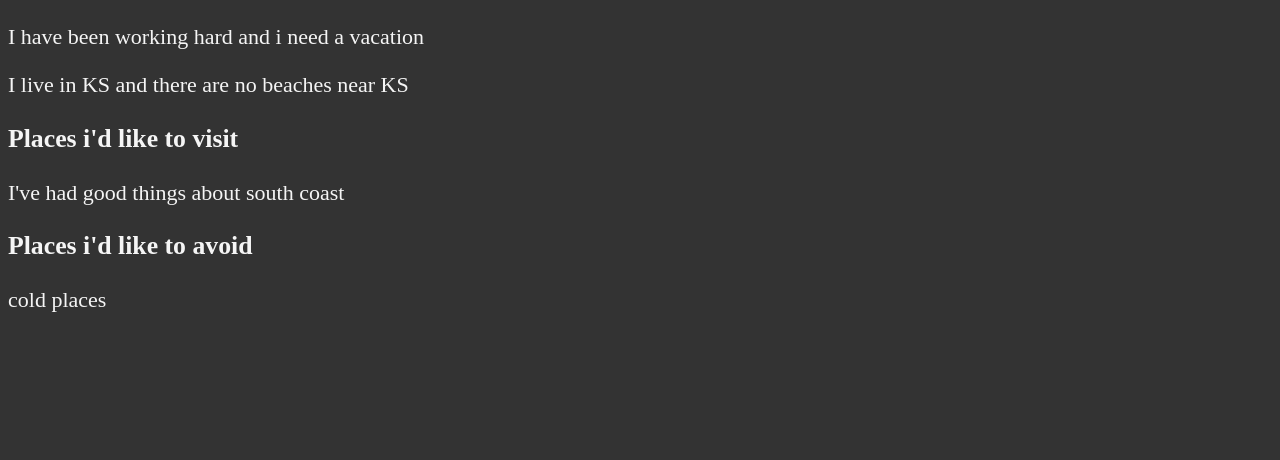
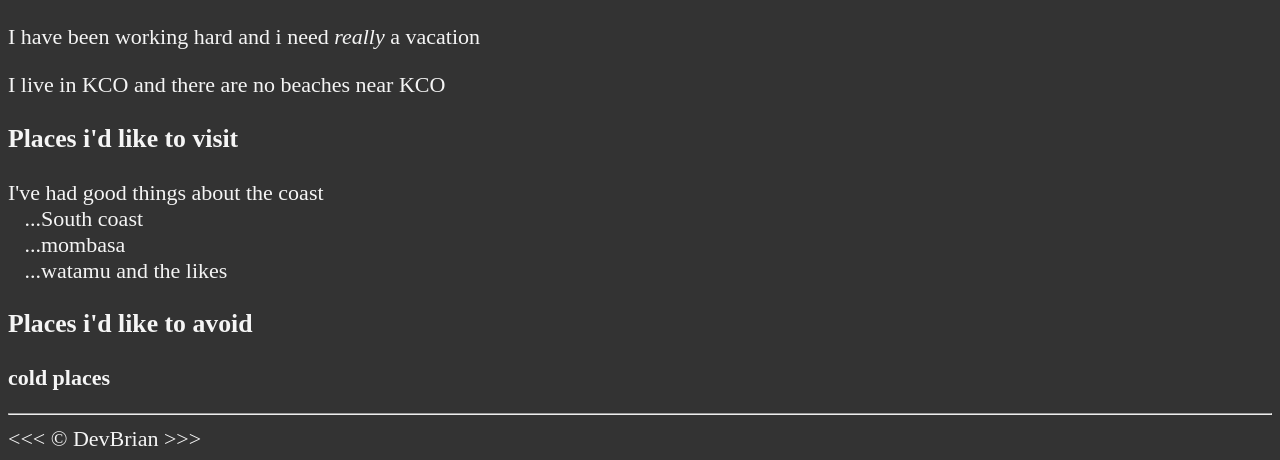
Before and after one commit to DevBrianHQ/html-project-01, a plain HTML site: page index.html in a window 1280 px wide. Shown: the part 455-915 px from the top of the page. Before the commit the page ends 800 px from the top, so only its background shows below. Drawn offline with Linux system fonts and the light colour scheme.

Commit message:
more practice on entites

```diff
--- a/index.html
+++ b/index.html
@@ -25,15 +25,20 @@
     <hr>
 
     <h2> I am planning a vacation</h2>
-    <p>I have been working hard and i need a vacation</p>
-    <p>I live in KS and there are no beaches near KS</p>
+    <p>I have been working hard and i need <em>really</em> a vacation</p>
+    <p>I live in KCO and there are no beaches near KCO </p>
 
     <h3>Places i'd like to visit</h3>
-    <p>I've had good things about south coast</p>
+    <p>I've had good things about the coast
+        <br>&nbsp;&nbsp;&nbsp;...South coast
+        <br>&nbsp;&nbsp;&nbsp;...mombasa
+        <br>&nbsp;&nbsp;&nbsp;...watamu and the likes
+    </p>
 
     <h3>Places i'd like to avoid</h3>
-    <p>cold places</p>
-
+    <p><strong>cold places</strong></p>
+    <hr>
+    &lt;&lt;&lt; &copy; DevBrian &gt;&gt;&gt;
 
 </body>
 </html>
```
